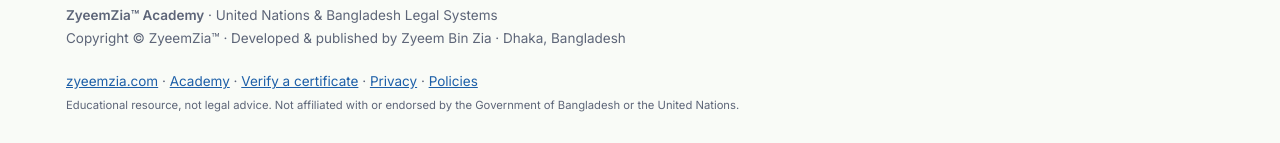
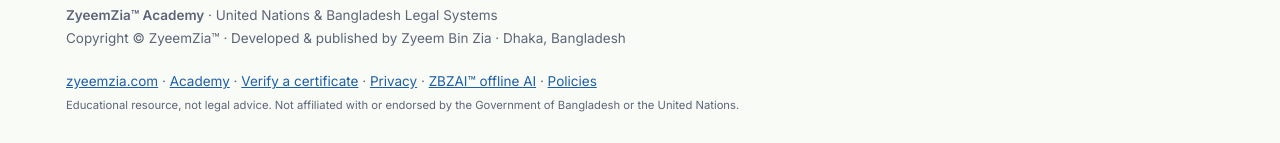
Before and after one commit to zyeemzia/unbdlaw, a plain HTML site: page index.html in a window 1280 px wide. Shown: the part 3247-3390 px from the top of the page. Drawn offline with Linux system fonts and the light colour scheme.

Commit message:
Footer: link to ZBZAI offline AI

```diff
--- a/index.html
+++ b/index.html
@@ -32,7 +32,7 @@
 <main id="view" tabindex="-1"></main>
 <footer class="ft"><div class="wrap">
  <div><b>ZyeemZia™ Academy</b> · <span data-i18n="footer1">United Nations &amp; Bangladesh Legal Systems</span><br>Copyright © ZyeemZia™<span id="yr" hidden></span> · <span data-i18n="footer2">Developed &amp; published by Zyeem Bin Zia · Dhaka, Bangladesh</span></div>
- <div><a href="https://zyeemzia.com">zyeemzia.com</a> · <a href="https://academy.zyeemzia.com">Academy</a> · <a href="#verify" data-i18n="verify">Verify a certificate</a> · <a href="privacy.html" data-i18n="privacy">Privacy</a> · <a href="https://policy.zyeemzia.com" data-i18n="policies">Policies</a><br><small data-i18n="disclaimer">Educational resource, not legal advice. Not affiliated with or endorsed by the Government of Bangladesh or the United Nations.</small></div>
+ <div><a href="https://zyeemzia.com">zyeemzia.com</a> · <a href="https://academy.zyeemzia.com">Academy</a> · <a href="#verify" data-i18n="verify">Verify a certificate</a> · <a href="privacy.html" data-i18n="privacy">Privacy</a> · <a href="https://zbzai.zyeemzia.com/" target="_blank" rel="noopener">ZBZAI™ offline AI</a> · <a href="https://policy.zyeemzia.com" data-i18n="policies">Policies</a><br><small data-i18n="disclaimer">Educational resource, not legal advice. Not affiliated with or endorsed by the Government of Bangladesh or the United Nations.</small></div>
 </div></footer>
 <script>
 document.getElementById('yr').textContent=new Date().getFullYear();
```
